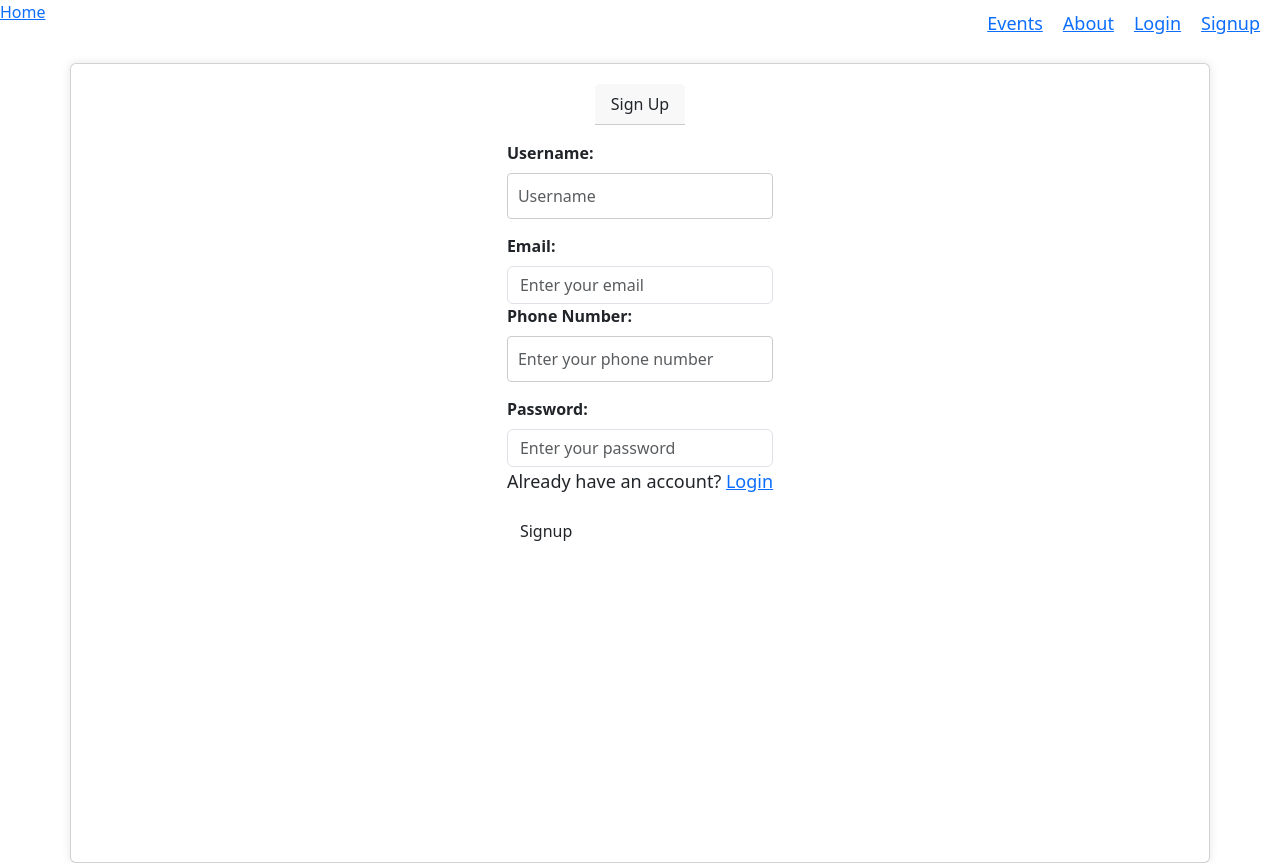
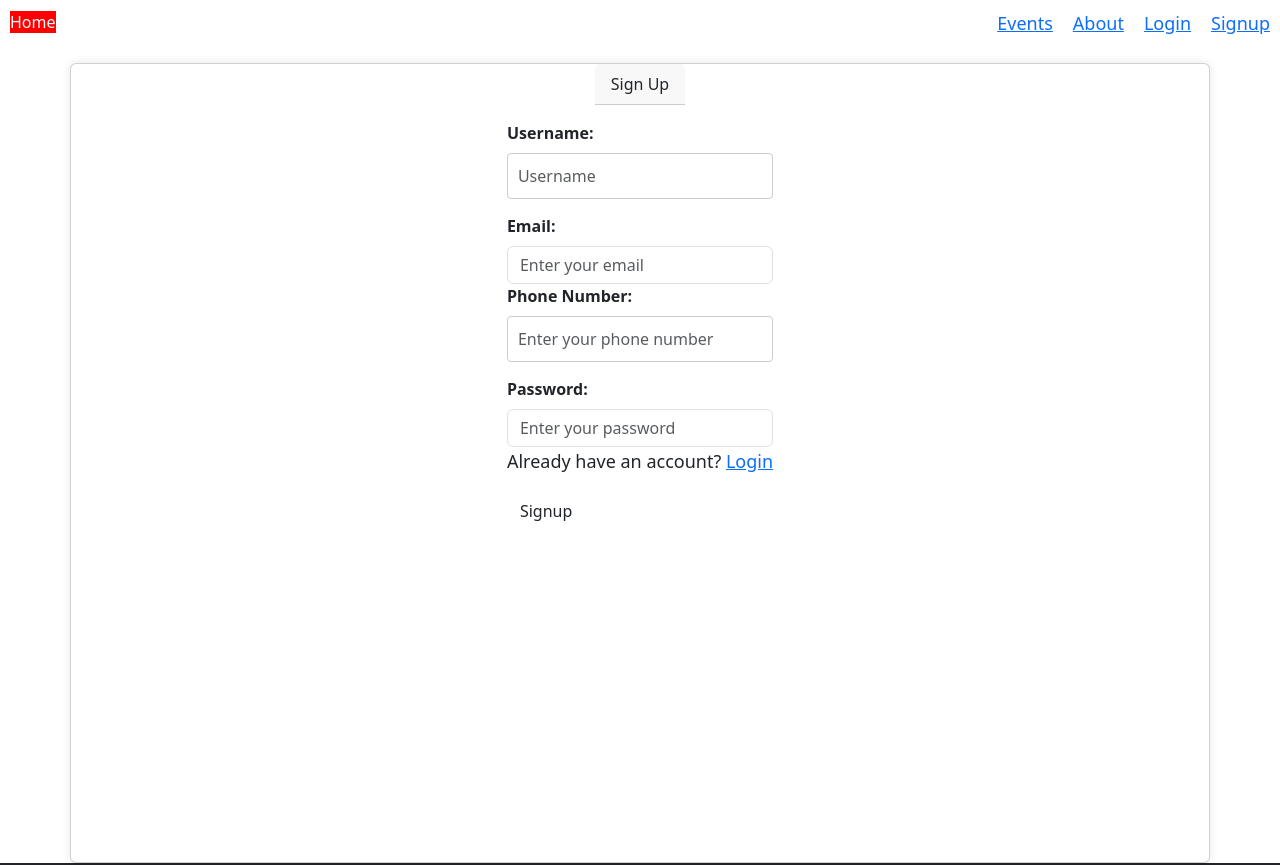
Before and after one commit to iammuirurimaina/EventMaster, a React (Create React App) app in the folder client/: page /signup in a window 1280 px wide. Shown: the top 865 px of the page. Built offline with nearby package versions, Linux system fonts and the light colour scheme; no server answers.

Commit message:
Styled Navbar

```diff
--- a/client/package.json
+++ b/client/package.json
@@ -10,6 +10,7 @@
     "bootstrap": "^5.3.2",
     "font-awesome": "^4.7.0",
     "formik": "^2.4.5",
+    "mdb-react-ui-kit": "^6.3.0",
     "react": "^18.2.0",
     "react-dom": "^18.2.0",
     "react-icons": "^4.11.0",
--- a/client/src/components/App.css
+++ b/client/src/components/App.css
@@ -1,7 +1,7 @@
 #app{
   width: 100vh;
 }
-#Navbar{
+/* #Navbar{
   position: relative;
   height: 30px;
   background: transparent;
@@ -11,14 +11,14 @@
 }
 .navbar-nav .nav-link {
   text-decoration: none; /* Remove underlining */
-  color: #333; /* Default link color */
+  /*color: #333;  Default link color
 }
 
 /* Style the navigation links on hover */
 .navbar-nav .nav-link:hover {
   background-color: red; /* Red background on hover */
   color: #fff; /* Text color on hover */
-}
+} */
 body{
   height: 100vh;
   width: 100%;
--- a/client/src/components/App.js
+++ b/client/src/components/App.js
@@ -13,6 +13,7 @@ import AboutUs from './AboutUs';
 import DisplayEvents from './DisplayEvents';
 import Events from './Events';
 import EventForm from './EventForm';
+import Footer from './Footer';
 
 
 // ...
@@ -93,6 +94,7 @@ function App() {
 
 
       </Routes>
+      <Footer />
 
 
     </>
--- a/client/src/components/EventForm.css
+++ b/client/src/components/EventForm.css
@@ -3,9 +3,11 @@
 
   /* Style the overall page */
   #EventForm {
+    width: 100%;
     font-family: Arial, sans-serif;
     background-color: #f0f0f0;
-    color: #333;
+    background-image: url(https://media.istockphoto.com/id/1325369032/vector/stadium-lights-with-ground-rays.jpg?s=612x612&w=0&k=20&c=5_R3gt-zpfApEtAd6JW0aj-S0TNfBYVwjiZ0DbvDs6I=);
+    color: #cce7f3;
     margin: 0;
     padding: 0;
     display: flex; /* Center the container vertically */
@@ -18,20 +20,26 @@
   /* Style the container for the form */
   .container {
     max-width: 600px;
-    padding: 20px;
+    padding: 0px;
     background-color: #fff;
     border-radius: 8px;
     box-shadow: 0 0 10px rgba(0, 0, 0, 0.1);
   }
 
   /* Style the form headings */
-  h1 {
+  /* h1 {
     font-size: 24px;
     margin-bottom: 20px;
+
+  } */
+  input{
+    width: 100px;
+
   }
 
+
   #Header {
-    margin: 100px;
+    margin: 30px;
     margin-top: 0px;
 
   }
--- a/client/src/components/Footer.js
+++ b/client/src/components/Footer.js
@@ -1,9 +1,9 @@
 import React from 'react';
 import { MDBFooter, MDBContainer, MDBRow, MDBCol, MDBIcon } from 'mdb-react-ui-kit';
 
-export default function App() {
+export default function Footer() {
   return (
-    <MDBFooter bgColor='light' className='text-center text-lg-start text-muted'>
+    <MDBFooter bgColor='dark' className='text-center text-lg-start text-muted'>
       <section className='d-flex justify-content-center justify-content-lg-between p-4 border-bottom'>
         <div className='me-5 d-none d-lg-block'>
           <span>Get connected with us on social networks:</span>
--- a/client/src/components/MyTickets.js
+++ b/client/src/components/MyTickets.js
@@ -29,9 +29,9 @@ function MyTickets() {
   return (
     <div className="my-tickets">
       <h2 className="mb-4">My Tickets</h2>
-      <ul className="list-group">
+      <ul className="row" >
         {tickets.map((ticket) => (
-          <li key={ticket.id} className="list-group-item">
+          <li key={ticket.id} className="ticket col-lg-4 col-md-6 mb-4">
             <p>Event ID: {ticket.eventId}</p>
             <p>Ticket ID: {ticket.id}</p>
             {/* Add more ticket details as needed */}
--- a/client/src/components/NavBar.js
+++ b/client/src/components/NavBar.js
@@ -1,6 +1,6 @@
 import React from "react";
 import { Link } from "react-router-dom";
-import "./App.css"
+import "./Navbar.css"
 
 function NavBar({ user, onLogout}) {
 
@@ -12,14 +12,15 @@ function NavBar({ user, onLogout}) {
 
 
   return (
-    <div id="Navbar">
-      <nav class="Nav">
-        <div id="home">
-        <Link to="/" className="text-red hover:text-gray-300">
+    <div id="nav">
+        <div className="home">
+        <Link to="/" className="homebutton">
           Home
         </Link>
         </div>
-        <ul id="links">
+
+          <ul className="links">
+
             <li>
             <Link to="/events" >
               Events
@@ -71,9 +72,13 @@ function NavBar({ user, onLogout}) {
                 </li>
               </>
             )}
+
+
             </ul>
-      </nav>
+
+
       </div>
+
   );
 }
 
--- /dev/null
+++ b/client/src/components/Navbar.css
@@ -0,0 +1,35 @@
+#nav{
+
+    background-color: black;
+
+
+}
+
+.home{
+    position: absolute;
+    left: 10px;
+    top: 10px;
+
+}
+.homebutton{
+    color: aliceblue;
+    background-color: red;
+    width: 100px;
+    height: 20px;
+    margin-top: 10px;
+    text-decoration: none;
+    border: 10px;
+}
+.homebutton:hover{
+    color: white;
+    background-color: hotpink;
+
+}
+
+
+.links{
+    display: flex;
+    float: right;
+    background: transparent;
+
+}
--- a/client/src/components/Tickets.css
+++ b/client/src/components/Tickets.css
@@ -1,3 +1,19 @@
-body{
-    background-color: black;
+.my-tickets{
+    background-image: url(https://images.unsplash.com/photo-1506157786151-b8491531f063?ixlib=rb-4.0.3&ixid=M3wxMjA3fDB8MHxwaG90by1wYWdlfHx8fGVufDB8fHx8fA%3D%3D&auto=format&fit=crop&w=1470&q=80);
+
+    background-repeat: no-repeat;
+    background-size: cover;
+
+    color: antiquewhite;
+    margin-top: 20px;
+    height: 100vh;
+    width: 100vw;
+    overflow: hidden;
+
+
 }
+.ticket{
+    border: 10px;
+    border-style: double;
+    color: aquamarine;
+}
```
Also changed, not shown: 1 other file (tests, documents, lock files or other folders). Lines whose indentation alone changed are shown as unchanged.
